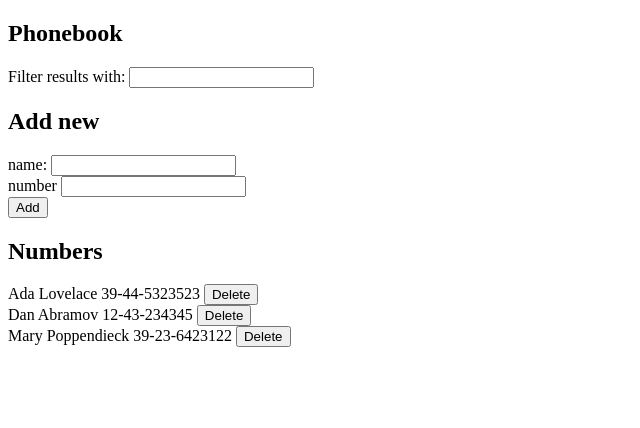
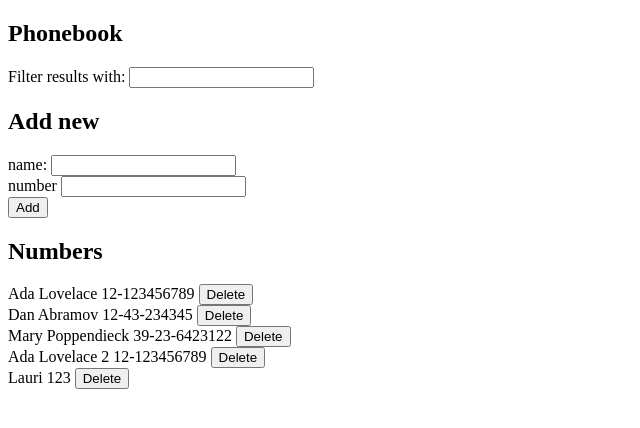
Before and after one commit to lapatinn/fullstack, a React (Vite) app in the folder osa2/puhelinluettelo2.6/: page / in a window 1280 px wide. Shown: the top 428 px of the page, without its empty margins (0-640 px from the left). Built offline with nearby package versions, Linux system fonts and the light colour scheme; data requests are answered from the project's data file.

Commit message:
Tehtävä 2.15

```diff
--- a/osa2/puhelinluettelo2.6/db.json
+++ b/osa2/puhelinluettelo2.6/db.json
@@ -2,7 +2,7 @@
   "persons": [
     {
       "name": "Ada Lovelace",
-      "number": "39-44-5323523",
+      "number": "12-123456789",
       "id": "2"
     },
     {
@@ -14,6 +14,16 @@
       "name": "Mary Poppendieck",
       "number": "39-23-6423122",
       "id": "4"
+    },
+    {
+      "name": "Ada Lovelace 2",
+      "number": "12-123456789",
+      "id": "3PZzZh0Gngo"
+    },
+    {
+      "name": "Lauri",
+      "number": "123",
+      "id": "YOJwvA9ld_k"
     }
   ],
   "$schema": "./node_modules/json-server/schema.json"
--- a/osa2/puhelinluettelo2.6/src/App.jsx
+++ b/osa2/puhelinluettelo2.6/src/App.jsx
@@ -67,16 +67,23 @@ const App = () => {
   }, [])
 
   const addEntry = (event) => {
-    event.preventDefault()
-    if (persons.some(person => person.name === newName)) {
-      alert(`${newName} is already added to phonebook`)
-      return
-    }
     const personObject = {
       name: newName,
       number: newNumber
     }
 
+    event.preventDefault()
+    if (persons.some(person => person.name === newName)) {
+      if (window.confirm(`${newName} is already added to phonebook, replace the old number with a new one?`)) {
+        const personToUpdate = persons.find(person => person.name === newName)
+        console.log(personToUpdate.id)
+        personService
+        .update(personToUpdate.id, personObject)
+        .then(personsAfterUpdate => {
+          setPersons(personsAfterUpdate)
+        })
+      } else return
+    } else {
       personService
       .create(personObject)
       .then(person => {
@@ -84,6 +91,7 @@ const App = () => {
         setNewName('')
         setNewNumber('')
       })
+    }
   }
 
   const removePerson = (id) => {
--- a/osa2/puhelinluettelo2.6/src/services/persons.js
+++ b/osa2/puhelinluettelo2.6/src/services/persons.js
@@ -19,4 +19,14 @@ const remove = (id) => {
     })
 }
 
-export default { getAll, create, remove }
+const update = (id, data) => {
+    console.log(id)
+    console.log(data)
+    const response = axios.put(`${url}/${id}`, data)
+    return response.then(response => {
+        console.log(response)
+        return getAll()
+    })
+}
+
+export default { getAll, create, remove, update }
```
Lines whose indentation alone changed are shown as unchanged.
